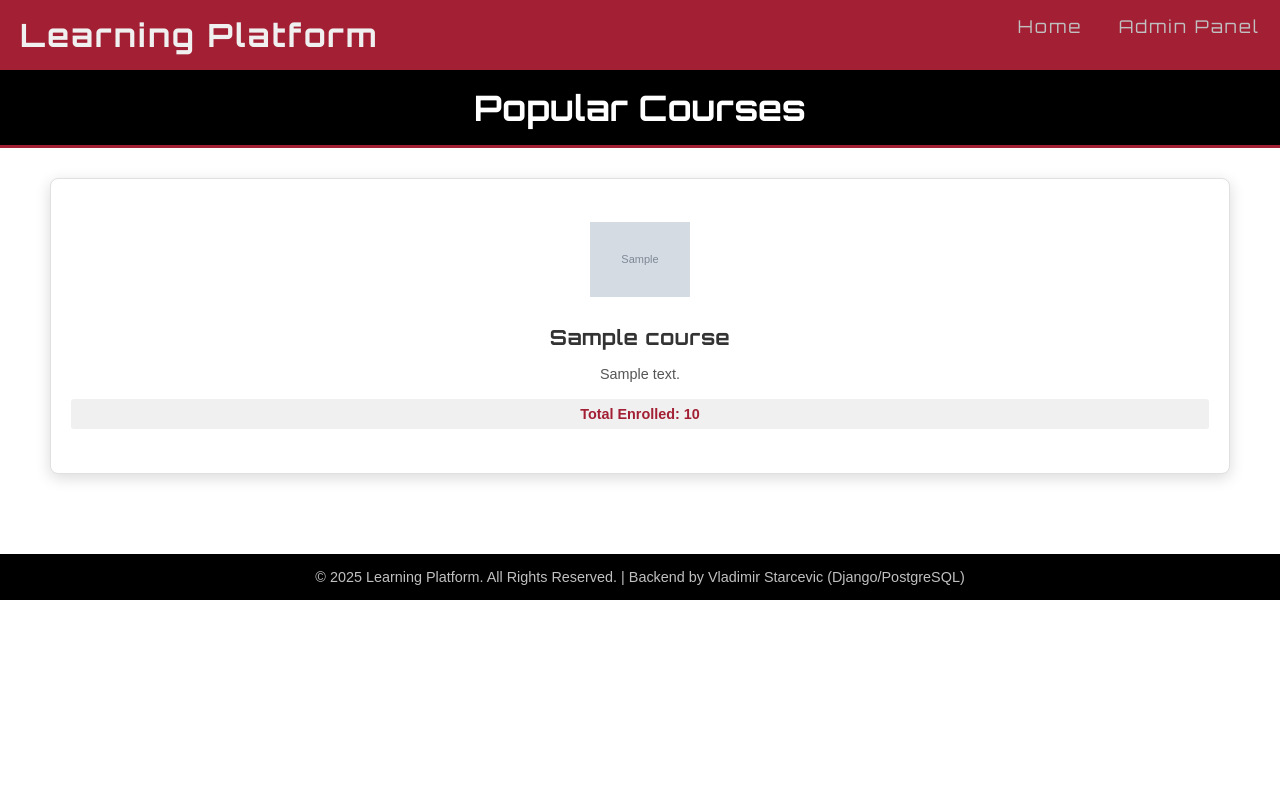
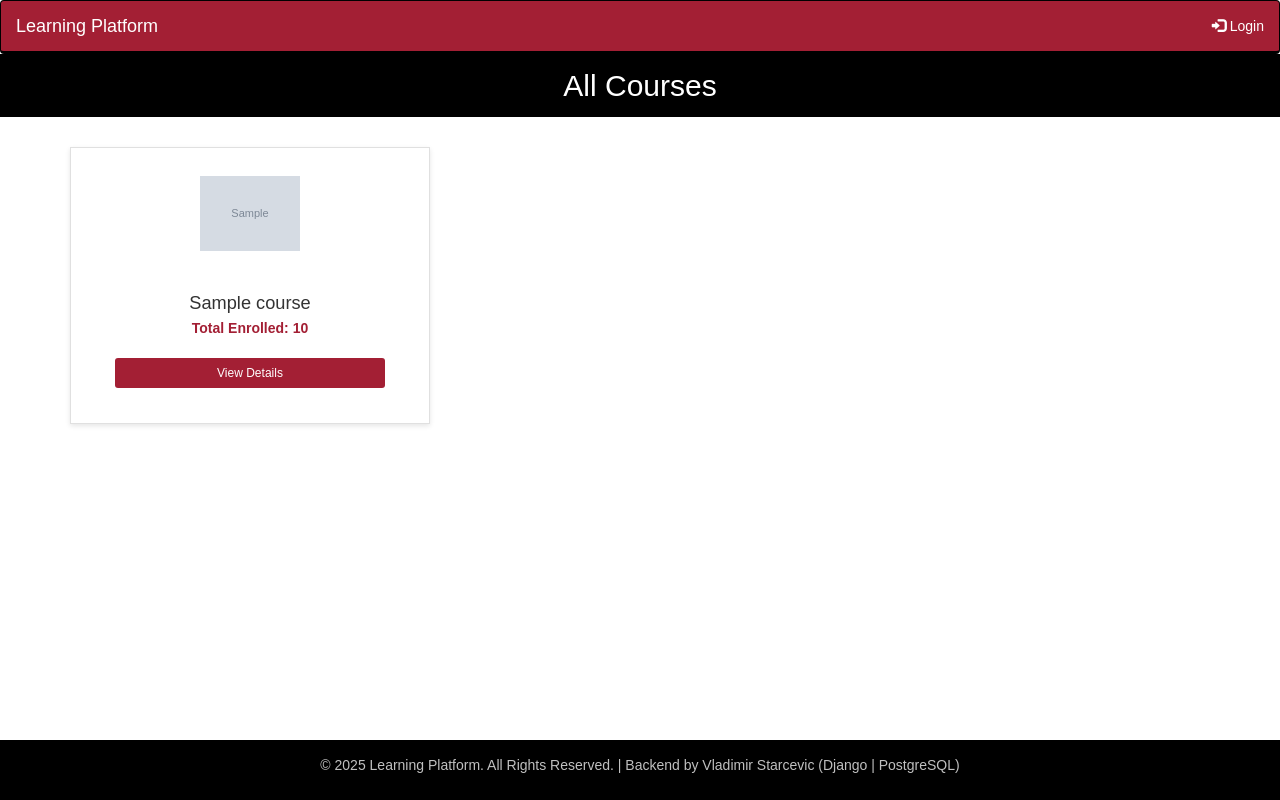
Before and after one commit to VladimirStarcevic/Django-IBM-Online-Learning-Platform, a Django app: page /onlinecourse/list/ in a window 1280 px wide. Run offline with Django 4.2, Linux system fonts and the light colour scheme; tables that the repository leaves empty hold one stand-in row (values such as "Sample post"); grey boxes marked "Sample" are stand-in pictures; some libraries are stand-ins or nearby versions; some web fonts are replaced.

Commit message:
feat: FINALIZED COURSE LIST VIEW. Replaced complex Carousel with stable Bootstrap Grid (3 per row). Implemented slicing logic (top 6) and finalized clean, MVT Template rendering for production layout.

```diff
--- a/onlinecourse/static/onlinecourse/course_list.css
+++ b/onlinecourse/static/onlinecourse/course_list.css
@@ -1,108 +1,112 @@
-/* onlinecourse/static/onlinecourse/course_list.css - KONAČNA, ČISTA VERZIJA */
+/* onlinecourse/static/onlinecourse/course_list.css - KONAČAN, ČIST STIL */
 
-/* GLOBALNI STIL: BELA POZADINA */
+/* GLOBALNI STIL */
 body {
     font-family: 'Arial', sans-serif;
-    background-color: #ffffff; /* BELA POZADINA */
+    background-color: #ffffff; /* BELA POZADINA (čista baza) */
     padding: 0;
     margin: 0;
+    display: flex;
+    flex-direction: column;
+    min-height: 100vh; /* KRITIČNO: Footer na dnu */
 }
 
-/* 1. HEADER I NAVIGACIJA (MIT CRVENA POZADINA) */
-header {
+/* 1. HEADER & TRAKA ZA NASLOV (Čvrsti, Beli Stil) */
+.navbar {
     background-color: #A31F34 !important; /* MIT CRVENA */
-    color: #f0f0f0 !important; /* BELA/SVETLO SIVA SLOVA */
-    font-family: 'Orbitron', sans-serif !important;
-    letter-spacing: 2px;
+    border-bottom: 3px solid #000000 !important; /* CRNA LINIJA */
+    color: #ffffff;
 }
 
-.nav-link {
-    color: #c0c0c0 !important;
-    font-size: 1.1em;
-    transition: transform 0.2s ease, color 0.2s ease;
-    text-decoration: none !important; /* UKLANJA LINIJU */
-}
-.nav-link:hover {
-    color: #ffffff !important;
-    transform: scale(1.15);
-    text-decoration: none !important; /* UKLANJA LINIJU I NA HOVERU */
+.nav-link, .navbar-brand {
+    color: #ffffff !important; /* BELA SLOVA U HEADERU */
+    font-family: 'Orbitron', sans-serif !important;
 }
 
-/* 2. TRAKA ZA NASLOV (CRNA POZADINA) */
 .page-heading-strip {
     background-color: #000000; /* CRNA Traka */
     padding: 15px 0;
-    border-bottom: 3px solid #A31F34; /* MIT CRVENA Linija */
 }
 
 .page-heading {
+    color: #ffffff; /* BELA SLOVA */
+    font-family: 'Orbitron', sans-serif;
+    text-align: center;
     margin: 0 auto;
+}
+
+/* 2. GRID ZA KARTICE (Cards) */
+.card-deck {
+    margin-top: 30px;
+    padding: 20px 40px;
+}
+
+.card {
+    border: 1px solid #e0e0e0;
+    box-shadow: 0 2px 5px rgba(0, 0, 0, 0.1);
+    transition: transform 0.2s;
     text-align: center;
-    color: #ffffff; /* BELA/SVETLO SIVA za Naslov */
-    font-size: 2.2em;
-    width: fit-content;
+    margin-bottom: 30px;
+}
+.card:hover {
+    transform: translateY(-5px);
+    border-color: #A31F34; /* MIT CRVENI OKVIR NA HOVER */
+}
+
+.card-img-top {
+    width: 100px;
+    height: 100px;
+    object-fit: contain;
+    margin: 15px auto 10px auto;
+}
+
+.card-title {
+    color: #333333;
     font-family: 'Orbitron', sans-serif;
 }
 
-/* 3. KONTENJER ZA CEO GRID (KLASIČAN LAYOUT) */
-.course-grid-container {
-    display: grid;
-    grid-template-columns: repeat(auto-fit, minmax(300px, 1fr));
-    gap: 40px;
-    padding: 30px 50px;
-    max-width: 1300px;
-    margin: 0 auto;
-    list-style-type: none;
+.total-enrolled {
+    color: #A31F34; /* MIT CRVENA ZA NAGLASAK */
+    font-weight: bold;
 }
 
-/* 4. STIL ZA KARTICU (BELO SA CRNOM/CRVENOM) */
-.course-card {
-    background-color: #ffffff; /* BELA KARTICA */
-    color: #000000; /* CRNA SLOVA */
-    border-radius: 8px;
-    box-shadow: 0 4px 15px rgba(0, 0, 0, 0.15); /* Uobičajena senka */
-    padding: 30px 20px;
-    transition: transform 0.3s ease;
-    list-style-type: none;
+/* 3. FOOTER (Fiksirano Dno) */
+footer {
+    background-color: #000000;
+    color: #c0c0c0;
+    padding: 15px;
     text-align: center;
-    border: 1px solid #e0e0e0; /* Svetli okvir */
 }
-.course-card img {
-    /* float: left; <--- OVO UKLONI */
-    width: 100px;
-    height: 100px;
-    object-fit: contain;
-    margin-bottom: 15px;
-    margin: 0 auto 15px auto; /* NOVO: Centriranje slike */
-    display: block; /* NOVO: Osigurava da se margin auto primeni */
-}
-.course-card:hover {
-    transform: translateY(-5px);
-    border: 3px solid #A31F34; /* OKVIR KARTICE POSTAJE MIT CRVEN */
+
+/* NOVO: STIL ZA CARD-BODY (Glavni unutrašnji kontejner) */
+.card-body {
+    padding: 10px 10px 20px 10px; /* Povećaj Padding unutar tela Kartice */
 }
 
 /* 5. NASLOV KURSA */
-.course-card h2 {
-    color: #333333; /* TAMNIJA SIVA */
+.card-title {
+    color: #000000; /* CRNA BOJA za Naslov */
     font-size: 1.3em;
     margin: 5px 0;
-    letter-spacing: 0.5px;
     font-family: 'Orbitron', sans-serif;
 }
 
 /* 6. OPIS KURSA */
-.course-card p {
-    color: #555555; /* SIVA za opis */
+.card-text {
+    color: #555555; /* SIVA za opis (svetlo siva) */
     font-size: 0.9em;
     line-height: 1.4;
 }
 
-/* TOTAL ENROLLED STIL */
+/* NOVO: STIL ZA DUGME (DA GA GURNE NA GORE) */
+.card-body .btn {
+    margin-top: 15px; /* Pritisni ga dole ispod teksta */
+    margin-bottom: 5px; /* Dodaj minimalnu marginu pre kraja kartice */
+    width: 80%;
+}
+
+/* TOTAL ENROLLED STIL (Finalna Korekcija) */
 .course-card p:last-child {
-    color: #000000; /* CRNA za Total Enrolled */
-    background-color: #f0f0f0; /* SVETLO SIVA POZADINA (za naglasak) */
-    padding: 5px;
-    border-radius: 3px;
-    font-weight: bold;
-    margin-top: 10px;
+    /* ... (stilovi ostaju isti) ... */
+    margin-bottom: 10px; /* Osigurava da se ne lepi za dugme/dno */
 }
--- a/onlinecourse/templates/onlinecourse/base.html
+++ b/onlinecourse/templates/onlinecourse/base.html
@@ -3,38 +3,56 @@
 <!DOCTYPE html>
 <html lang="en">
 <head>
-    <meta charset="UTF-8">
+    <meta charset="utf-8">
     <title>{% block title %}Online Learning Platform{% endblock %}</title>
-    <link href="https://fonts.googleapis.com/css2?family=Orbitron:wght@400;700&display=swap" rel="stylesheet">
+    <!-- 1. Bootstrap 3 CDN (Za Grid i Navigaciju) -->
+    <link rel="stylesheet" href="https://maxcdn.bootstrapcdn.com/bootstrap/3.4.1/css/bootstrap.min.css">
+    <!-- 2. Orbitron Font (MIT/Stil) -->
+    <link href="https://fonts.googleapis.com/com/css2?family=Orbitron:wght@400;700&display=swap" rel="stylesheet">
+    <!-- 3. Tvoj Custom CSS (Za Stil) -->
     <link rel="stylesheet" type="text/css" href="{% static 'onlinecourse/course_list.css' %}">
 </head>
-<body>
-<!-- 1. GLAVNI HEADER (MIT Crvena) -->
-<header style="background-color: #A31F34; color: #f0f0f0; padding: 15px 20px;">
-    <h1 style="margin: 0; float: left; font-family: 'Orbitron', sans-serif;">Learning Platform</h1>
-    <nav style="float: right;">
-        <a href="/onlinecourse/list/" class="nav-link" style="margin-left: 30px; text-decoration: none;">Home</a>
-        <a href="/admin" class="nav-link" style="margin-left: 30px; text-decoration: none;">Admin Panel</a>
-    </nav>
-    <div style="clear: both;"></div>
-</header>
+<body style="display: flex; flex-direction: column; min-height: 100vh;"> <!-- KRITIČNO: Sticky Footer CSS -->
 
-<!-- 2. TRAKA ZA NASLOV  -->
-<div class="page-heading-strip">
+<!-- 1. HEADER (MIT Crvena Navbar) -->
+<nav class="navbar navbar-inverse" style="background-color: #A31F34; border-color: #000000; margin-bottom: 0;">
+    <div class="container-fluid">
+        <div class="navbar-header">
+            <a class="navbar-brand nav-link" href="/onlinecourse/list/" style="color: #f0f0f0; font-family: 'Orbitron', sans-serif;">Learning Platform</a>
+        </div>
+        <!-- LOGOVANJE/ODJAVA LOGIKA -->
+        <ul class="nav navbar-nav navbar-right">
+            {% if user.is_authenticated %}
+                <li><a href="#" class="nav-link"><span class="glyphicon glyphicon-user"></span> {{ user.username }}</a></li>
+                <li><a href="{% url 'onlinecourse:logout' %}" class="nav-link"><span class="glyphicon glyphicon-log-out"></span> Logout</a></li>
+            {% else %}
+                <li><a href="{% url 'onlinecourse:login' %}" class="nav-link"><span class="glyphicon glyphicon-log-in"></span> Login</a></li>
+            {% endif %}
+        </ul>
+    </div>
+</nav>
+
+<!-- 2. TRAKA ZA NASLOV -->
+<div class="page-heading-strip" style="margin-bottom: 30px;">
     <h2 class="page-heading">
         {% block page_heading %}Popular Courses{% endblock %}
     </h2>
 </div>
 
-<!-- 3. GLAVNI SADRŽAJ -->
-<div class="content-wrapper">
+<!-- 3. GLAVNI SADRŽAJ (Flex Grow ga puni) -->
+<div class="content-wrapper" style="flex-grow: 1;">
     {% block content %}
+
     {% endblock %}
 </div>
-<footer style="background-color: #000000; color: #c0c0c0; text-align: center; padding: 15px; margin-top: 50px; font-family: 'Arial', sans-serif;">
-    <p style="margin: 0; font-size: 0.9em;">
-        &copy; 2025 Learning Platform. All Rights Reserved. | Backend by Vladimir Starcevic (Django/PostgreSQL)
-    </p>
+
+<!-- 4. FOOTER (Fiksiran na Dnu) -->
+<footer style="background-color: #000000; color: #c0c0c0; text-align: center; padding: 15px;">
+    <p> &copy; 2025 Learning Platform. All Rights Reserved. | Backend by Vladimir Starcevic (Django | PostgreSQL)</p>
 </footer>
+
+<!-- 5. Bootstrap 3 JS (Na DNU) -->
+<script src="https://ajax.googleapis.com/ajax/libs/jquery/3.7.1/jquery.min.js"></script>
+<script src="https://maxcdn.bootstrapcdn.com/bootstrap/3.4.1/js/bootstrap.min.js"></script>
 </body>
 </html>
--- a/onlinecourse/templates/onlinecourse/course_list.html
+++ b/onlinecourse/templates/onlinecourse/course_list.html
@@ -1,27 +1,39 @@
-<!-- onlinecourse/templates/onlinecourse/course_list.html -->
-
-<!-- NASLEĐIVANJE: Koristi kostur iz base.html -->
+<!-- onlinecourse/templates/onlinecourse/course_list.html - ČIST VIEW -->
 {% extends "onlinecourse/base.html" %}
 
-<!-- Definicija naslova stranice (koji menja block title u base.html) -->
-{% block title %}Courses{% endblock %}
+{% block title %}All Courses{% endblock %}
+{% block page_heading %}All Courses{% endblock %}
 
-<!-- Definicija glavnog sadržaja stranice -->
 {% block content %}
 
-    <!-- OVO JE NOVI GRID CONTAINER -->
-    <ul class="course-grid-container">
-        {% for course in course_list %}
-            <li class="course-card">
-                <!-- Slika je sada 100x100px u CSS-u -->
-                <img src="{{ course.image.url }}" alt="{{ course.name }} Logo">
-                <h2>{{ course.name }}</h2>
-                <p class="course-paragraph">
-                    {{ course.description }}
-                </p>
-                <p style="font-weight: bold; color:  #A31F34;">Total Enrolled: {{ course.total_enrollment }}</p>
-            </li>
-        {% endfor %}
-    </ul>
+    <!-- Container fluid za ceo viewport -->
+    <div class="container">
+
+        <!-- Prikaz liste Kurseva (Grid 3 po redu) -->
+        <div class="row">
+            {% for course in course_list|slice:":6" %}
+                <!-- Bootstrap kolona: 4/12 širine -->
+                <div class="col-lg-4 col-md-6 col-sm-12">
+                    <div class="card" style="text-align: center; margin-bottom: 30px;">
+                        <!-- Slika Kursa -->
+                        <img class="card-img-top" src="{{ course.image.url }}" alt="{{ course.name }} Logo"
+                             style="width: 100px; height: 100px; object-fit: contain; margin: 15px auto;">
+
+                        <div class="card-body">
+                            <!-- NASLOV KURSA (Orbitron) -->
+                            <h5 class="card-title" style="font-family: 'Orbitron', sans-serif; color: #333333;">{{ course.name }}</h5>
+
+                            <!-- TOTAL ENROLLED (Naglasak) -->
+                            <p style="color: #A31F34; font-weight: bold;">Total Enrolled: {{ course.total_enrollment }}</p>
+
+                            <!-- Dugme koje vodi na Detalje -->
+                            <a href="{% url 'onlinecourse:course_details' course.id %}" class="btn btn-sm"
+                               style="background-color: #A31F34; color: white; margin-top: 10px; margin-bottom: 15px;">View Details</a>
+                        </div>
+                    </div>
+                </div>
+            {% endfor %}
+        </div>
+    </div>
 
 {% endblock %}
--- a/onlinecourse/urls.py
+++ b/onlinecourse/urls.py
@@ -9,4 +9,6 @@ urlpatterns = [
     path('list/', views.course_list, name='course_list'),
     path('course/<int:course_id>/enroll/', views.enroll, name='enroll'),
     path('course/<int:course_id>/', views.course_details, name='course_details'),
+    path('login/', views.login_view, name='login'),
+    path('logout/', views.logout_view, name='logout'),
 ]
--- a/onlinecourse/views.py
+++ b/onlinecourse/views.py
@@ -1,6 +1,7 @@
 from django.urls import reverse
-from django.shortcuts import render, get_object_or_404
+from django.shortcuts import render, get_object_or_404, redirect
 from django.http import HttpResponseRedirect, Http404
+from django.contrib.auth import authenticate, login, logout #
 from .models import Course
 # onlinecourse/views.py
 
@@ -32,3 +33,13 @@ def course_details(request, course_id):
         'course': course
     }
     return render(request, 'onlinecourse/course_detail.html', context)
+
+def login_view(request):
+    # OVDE BI IŠAO KOD ZA GET I POST LOGIKU
+    # Za sada samo vraćamo praznu stranicu
+    return render(request, 'onlinecourse/login.html', {})
+
+# NOVO: LOGOUT VIEW (koristi ugrađenu Django funkciju)
+def logout_view(request):
+    logout(request) # <--- Koristi ugrađenu funkciju
+    return redirect('onlinecourse:course_list') # Preusmeri nazad na Home
```
Also changed, not shown: onlinecourse/templates/onlinecourse/course_detail.html (deleted, +0 -65 lines).
